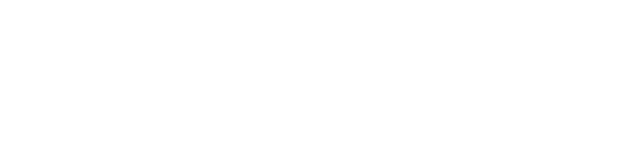
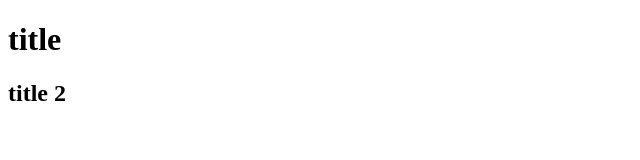
Before and after one commit to solomiia-v/git, a plain HTML site: page index.html in a window 1280 px wide. Shown: the whole page, without its empty margins (0-640 px from the left). Drawn offline with Linux system fonts and the light colour scheme.

Commit message:
add title2

```diff
--- a/index.html
+++ b/index.html
@@ -6,3 +6,12 @@
        <meta name="viewport" content="width=device-width, initial-scale=1.0">
        <title>Document</title>
     </head>
+
+    <body>
+      <h1>title</h1>
+      <h2>title 2</h2>
+
+
+
+    </body>
+</html>
```
Also changed, not shown: gallery.html (added).
